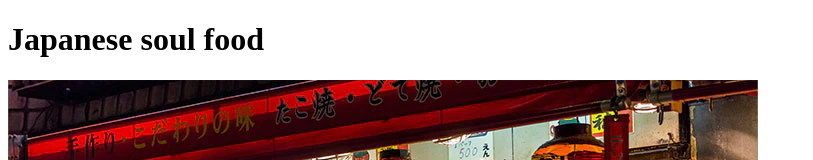
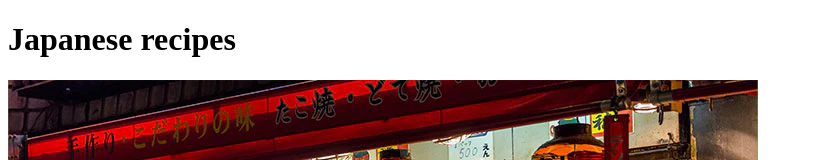
Before and after one commit to XanderSnelder/odin-recipes, a plain HTML site: page index.html in a window 1280 px wide. Shown: the top 160 px of the page, without its empty margins (0-813 px from the left). Drawn offline with Linux system fonts and the light colour scheme.

```diff
--- a/index.html
+++ b/index.html
@@ -7,7 +7,7 @@
     <title>Homepage</title>
 </head>
 <body>
-    <h1>Japanese soul food</h1>
+    <h1>Japanese recipes</h1>
     <img
     src="../odin-recipes/img/japanese-street-food.jpeg" alt="Photo of ramen made by Takumi">
 
```
